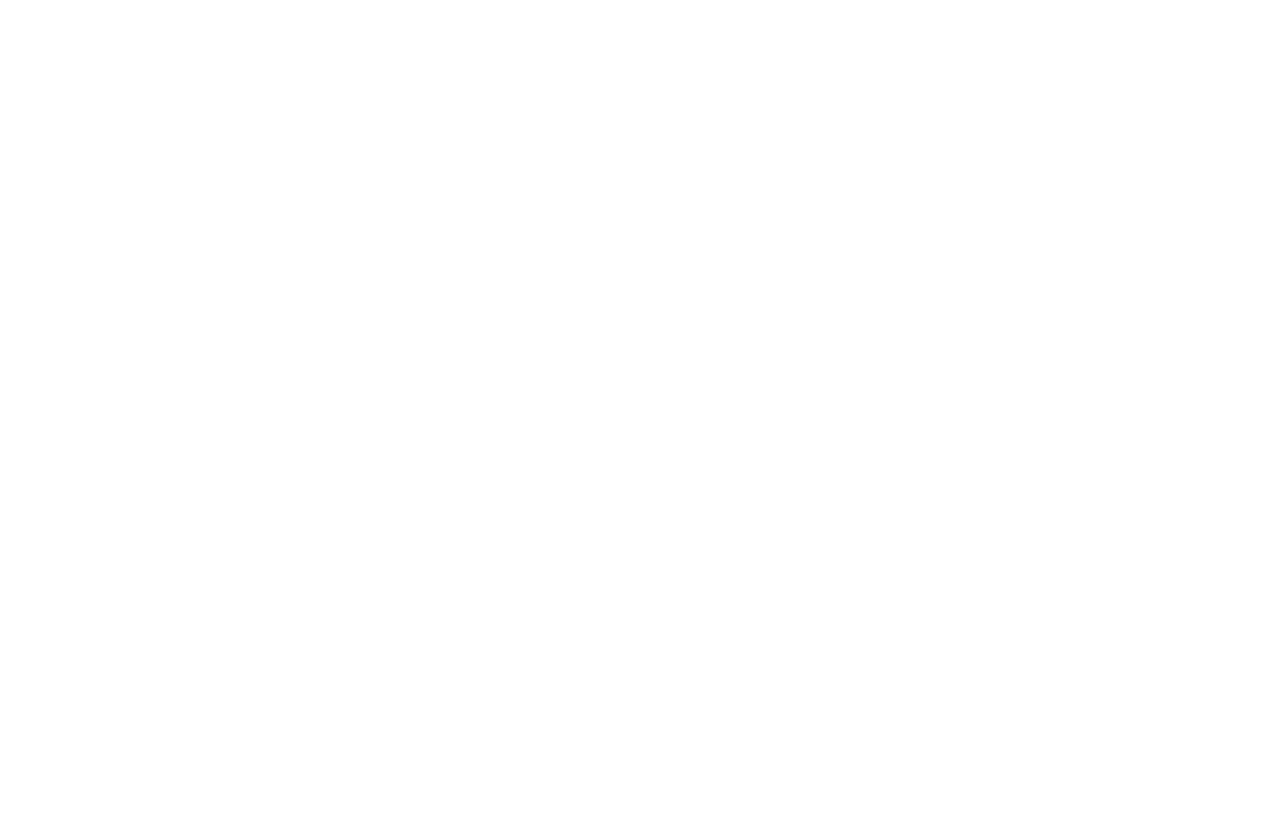
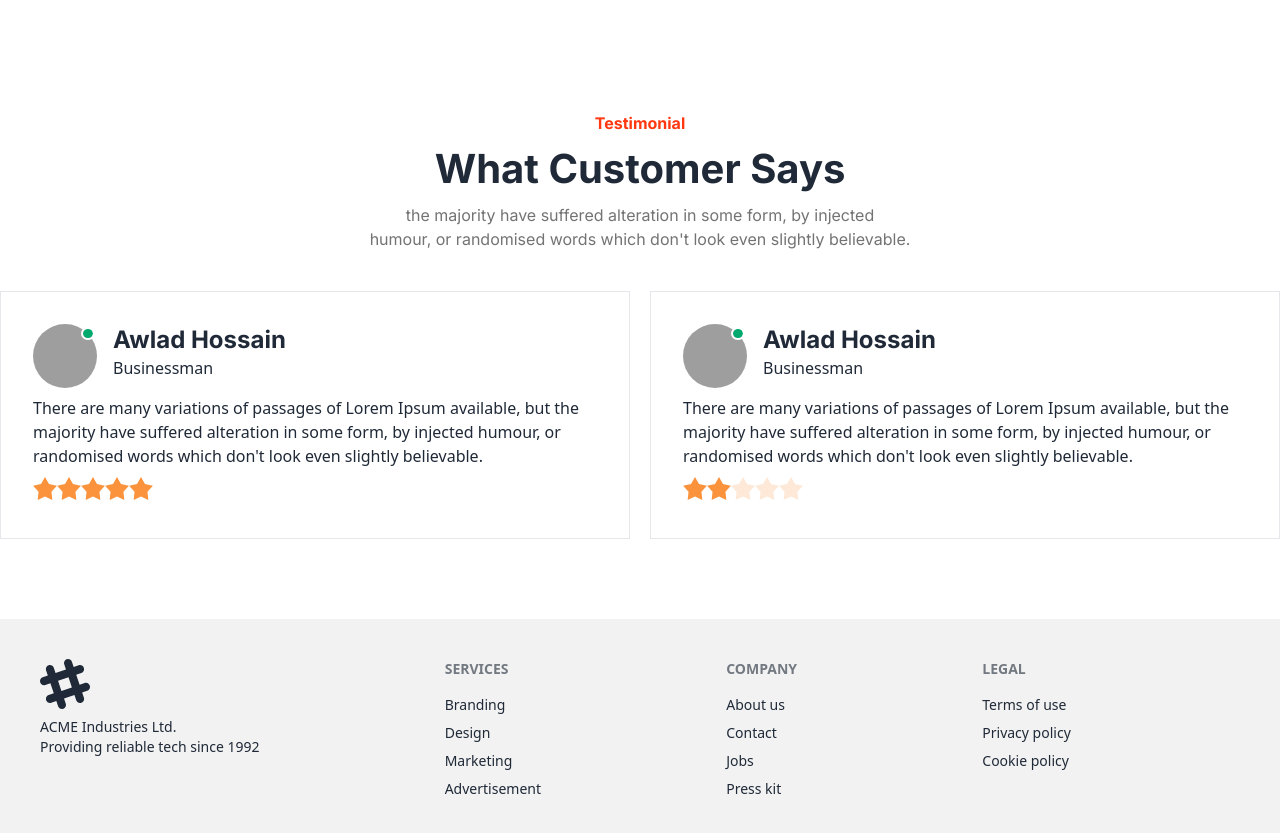
Before and after one commit to sagorcnits/car-doctor, a React (Vite) app: page / in a window 1280 px wide. Shown: the part 5315-6148 px from the top of the page. Before the commit the page ends 5314 px from the top, so only its background shows below. Built offline with nearby package versions, Linux system fonts and the light colour scheme; grey boxes are pictures that could not be loaded.

Commit message:
review section and footer added

```diff
--- /dev/null
+++ b/src/components/ReviewCard.jsx
@@ -0,0 +1,53 @@
+const ReviewCard = () => {
+  return (
+    <div className="border p-8">
+
+      <div className="flex gap-4">
+        <div className="avatar online">
+          <div className="w-16 rounded-full">
+            <img src="https://img.daisyui.com/images/stock/photo-1534528741775-53994a69daeb.jpg" />
+          </div>
+        </div>
+        <div>
+          <h3 className="text-2xl font-bold font-Inter">Awlad Hossain</h3>
+          <p>Businessman</p>
+        </div>
+      </div>
+      <p className="py-2">
+        There are many variations of passages of Lorem Ipsum available, but the
+        majority have suffered alteration in some form, by injected humour, or
+        randomised words which don't look even slightly believable.{" "}
+      </p>
+      <div className="rating">
+        <input
+          type="radio"
+          name="rating-2"
+          className="mask mask-star-2 bg-orange-400"
+        />
+        <input
+          type="radio"
+          name="rating-2"
+          className="mask mask-star-2 bg-orange-400"
+          checked
+        />
+        <input
+          type="radio"
+          name="rating-2"
+          className="mask mask-star-2 bg-orange-400"
+        />
+        <input
+          type="radio"
+          name="rating-2"
+          className="mask mask-star-2 bg-orange-400"
+        />
+        <input
+          type="radio"
+          name="rating-2"
+          className="mask mask-star-2 bg-orange-400"
+        />
+      </div>
+    </div>
+  );
+};
+
+export default ReviewCard;
--- a/src/layout/Root.jsx
+++ b/src/layout/Root.jsx
@@ -1,4 +1,5 @@
 import { Outlet } from "react-router-dom";
+import Footer from "../pages/shared/Footer";
 import Navbar from "../pages/shared/Navbar";
 
 const Root = () => {
@@ -10,6 +11,7 @@
       <div className="max-w-7xl mx-auto px-2 md:px-0">
         <Outlet></Outlet>
       </div>
+      <Footer></Footer>
     </>
   );
 };
--- a/src/pages/home/Home.jsx
+++ b/src/pages/home/Home.jsx
@@ -9,6 +9,7 @@
 import Banner from "../../components/Banner";
 import Feature from "../../components/Feature";
 import ProductCard from "../../components/ProductCard";
+import ReviewCard from "../../components/ReviewCard";
 import Section_Intro from "../../components/Section_Intro";
 import ServiceCard from "../../components/ServiceCard";
 import ServiceContact from "../../components/ServiceContact";
@@ -113,6 +114,18 @@
           <Feature></Feature>
         </div>
       </section>
+      <section>
+        <Section_Intro
+          headerTitle={{
+            small: "Testimonial",
+            title: "What Customer Says",
+          }}
+        ></Section_Intro>
+        <div className="grid md:grid-cols-2 gap-5 mt-10">
+          <ReviewCard></ReviewCard>
+          <ReviewCard></ReviewCard>
+        </div>
+      </section>
     </div>
   );
 };
--- /dev/null
+++ b/src/pages/shared/Footer.jsx
@@ -0,0 +1,46 @@
+const Footer = () => {
+  return (
+    <footer className="footer p-10 bg-base-200 text-base-content mt-20">
+      <aside>
+        <svg
+          width="50"
+          height="50"
+          viewBox="0 0 24 24"
+          xmlns="http://www.w3.org/2000/svg"
+          fillRule="evenodd"
+          clipRule="evenodd"
+          className="fill-current"
+        >
+          <path d="M22.672 15.226l-2.432.811.841 2.515c.33 1.019-.209 2.127-1.23 2.456-1.15.325-2.148-.321-2.463-1.226l-.84-2.518-5.013 1.677.84 2.517c.391 1.203-.434 2.542-1.831 2.542-.88 0-1.601-.564-1.86-1.314l-.842-2.516-2.431.809c-1.135.328-2.145-.317-2.463-1.229-.329-1.018.211-2.127 1.231-2.456l2.432-.809-1.621-4.823-2.432.808c-1.355.384-2.558-.59-2.558-1.839 0-.817.509-1.582 1.327-1.846l2.433-.809-.842-2.515c-.33-1.02.211-2.129 1.232-2.458 1.02-.329 2.13.209 2.461 1.229l.842 2.515 5.011-1.677-.839-2.517c-.403-1.238.484-2.553 1.843-2.553.819 0 1.585.509 1.85 1.326l.841 2.517 2.431-.81c1.02-.33 2.131.211 2.461 1.229.332 1.018-.21 2.126-1.23 2.456l-2.433.809 1.622 4.823 2.433-.809c1.242-.401 2.557.484 2.557 1.838 0 .819-.51 1.583-1.328 1.847m-8.992-6.428l-5.01 1.675 1.619 4.828 5.011-1.674-1.62-4.829z"></path>
+        </svg>
+        <p>
+          ACME Industries Ltd.
+          <br />
+          Providing reliable tech since 1992
+        </p>
+      </aside>
+      <nav>
+        <h6 className="footer-title">Services</h6>
+        <a className="link link-hover">Branding</a>
+        <a className="link link-hover">Design</a>
+        <a className="link link-hover">Marketing</a>
+        <a className="link link-hover">Advertisement</a>
+      </nav>
+      <nav>
+        <h6 className="footer-title">Company</h6>
+        <a className="link link-hover">About us</a>
+        <a className="link link-hover">Contact</a>
+        <a className="link link-hover">Jobs</a>
+        <a className="link link-hover">Press kit</a>
+      </nav>
+      <nav>
+        <h6 className="footer-title">Legal</h6>
+        <a className="link link-hover">Terms of use</a>
+        <a className="link link-hover">Privacy policy</a>
+        <a className="link link-hover">Cookie policy</a>
+      </nav>
+    </footer>
+  );
+};
+
+export default Footer;
```
